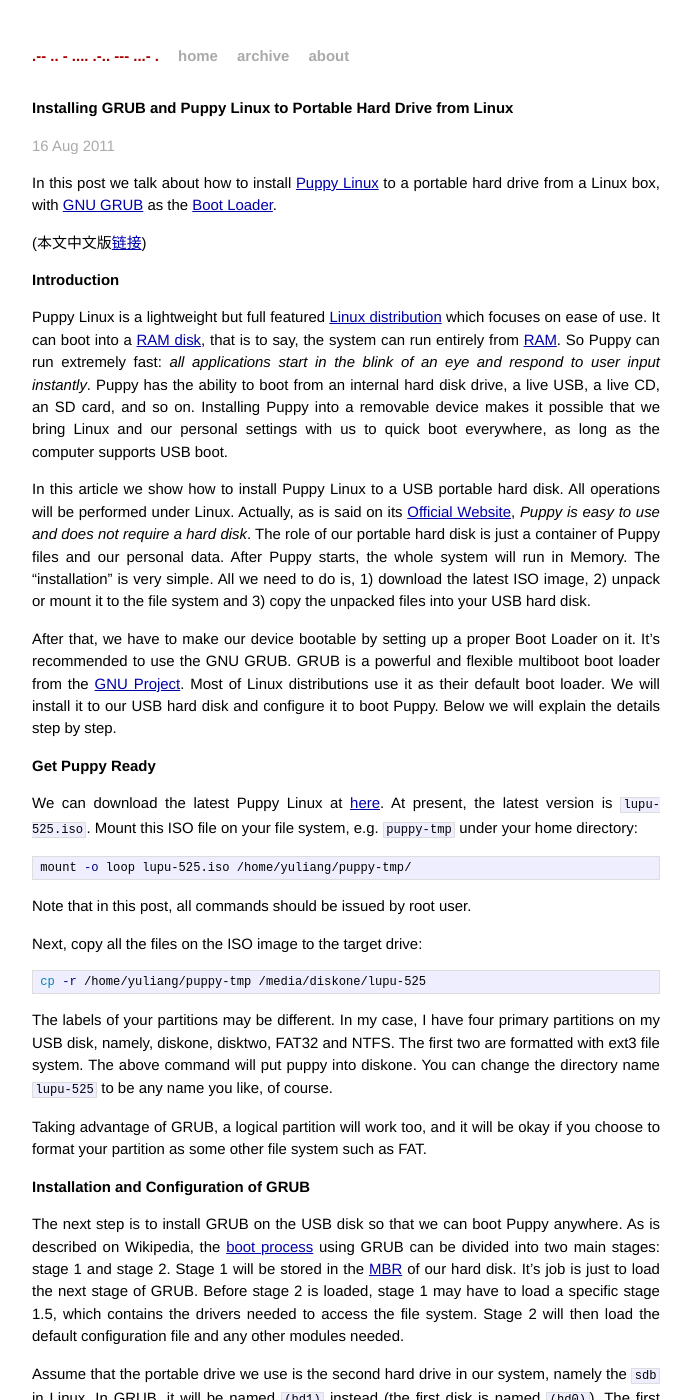
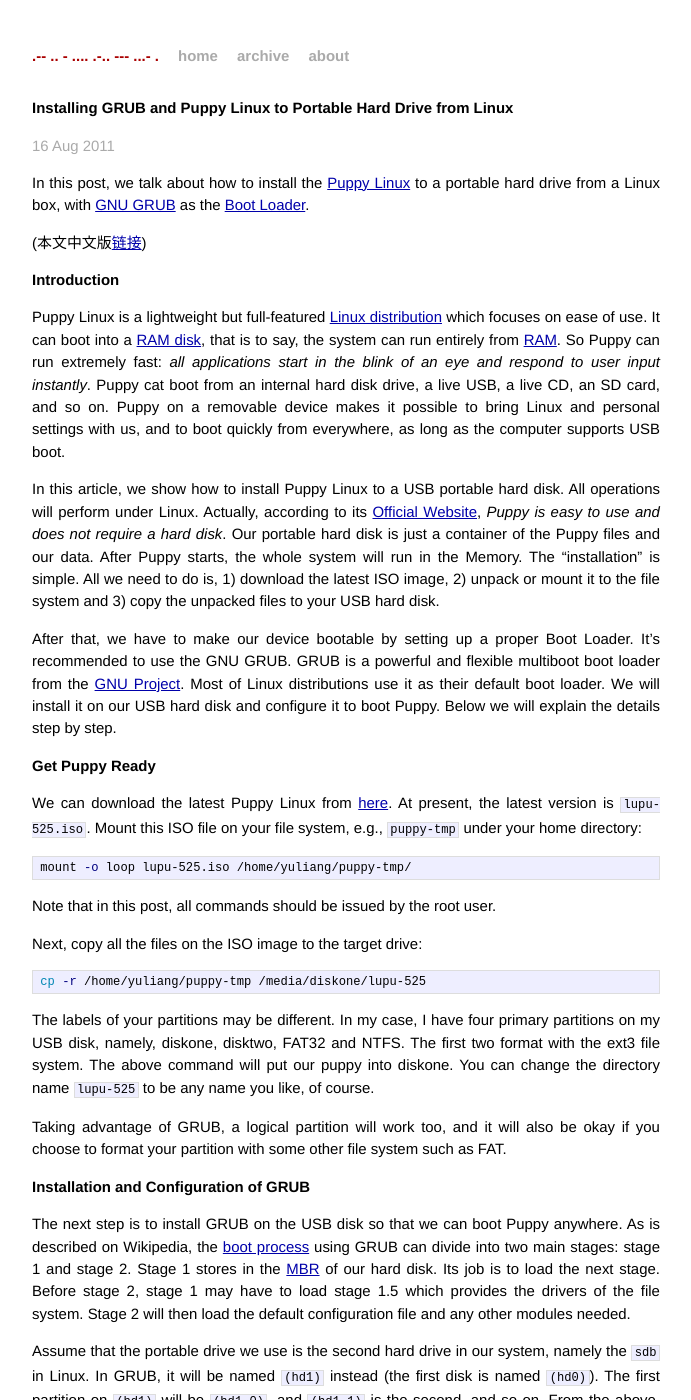
Before and after one commit to gnailuy/gnailuy.com, a Jekyll site: the page built from _posts/2011-08-15-installing-grub-and-puppy-linux-to-portable-hard-drive-from-linux.markdown, in a window 1280 px wide and 1400 px high. Shown: the whole window, without its empty margins (294-985 px from the left). Built offline with Jekyll 4.4.1, drawn with Linux system fonts in a browser that asks for light colours; Markdown is read by kramdown in place of the engine named in the settings; comment, search, counter and statistics services are not loaded; some of the changed text lies outside the part shown.

Commit message:
grammarly

````diff
--- a/_posts/2011-08-15-installing-grub-and-puppy-linux-to-portable-hard-drive-from-linux.markdown
+++ b/_posts/2011-08-15-installing-grub-and-puppy-linux-to-portable-hard-drive-from-linux.markdown
@@ -5,7 +5,7 @@
 categories: [ linux ]
 ---
 
-In this post we talk about how to install [Puppy Linux][puppylinux] to a portable hard drive from a Linux box, with [GNU GRUB][grub] as the [Boot Loader][bootloader].
+In this post, we talk about how to install the [Puppy Linux][puppylinux] to a portable hard drive from a Linux box, with [GNU GRUB][grub] as the [Boot Loader][bootloader].
 
 <!-- more -->
 
@@ -13,32 +13,32 @@
 
 ## Introduction
 
-Puppy Linux is a lightweight but full featured [Linux distribution][linux-dist] which focuses on ease of use. It can boot into a [RAM disk][ramdisk], that is to say,
+Puppy Linux is a lightweight but full-featured [Linux distribution][linux-dist] which focuses on ease of use. It can boot into a [RAM disk][ramdisk], that is to say,
 the system can run entirely from [RAM][ram]. So Puppy can run extremely fast: *all applications start in the blink of an eye and respond to user input instantly*.
-Puppy has the ability to boot from an internal hard disk drive, a live USB, a live CD, an SD card, and so on.
-Installing Puppy into a removable device makes it possible that we bring Linux and our personal settings with us to quick boot everywhere,
+Puppy cat boot from an internal hard disk drive, a live USB, a live CD, an SD card, and so on.
+Puppy on a removable device makes it possible to bring Linux and personal settings with us, and to boot quickly from everywhere,
 as long as the computer supports USB boot.
 
-In this article we show how to install Puppy Linux to a USB portable hard disk. All operations will be performed under Linux.
-Actually, as is said on its [Official Website][puppylinux-inst], *Puppy is easy to use and does not require a hard disk*.
-The role of our portable hard disk is just a container of Puppy files and our personal data. After Puppy starts, the whole system will run in Memory.
-The "installation" is very simple.
-All we need to do is, 1) download the latest ISO image, 2) unpack or mount it to the file system and 3) copy the unpacked files into your USB hard disk.
+In this article, we show how to install Puppy Linux to a USB portable hard disk. All operations will perform under Linux.
+Actually, according to its [Official Website][puppylinux-inst], *Puppy is easy to use and does not require a hard disk*.
+Our portable hard disk is just a container of the Puppy files and our data. After Puppy starts, the whole system will run in the Memory.
+The "installation" is simple.
+All we need to do is, 1) download the latest ISO image, 2) unpack or mount it to the file system and 3) copy the unpacked files to your USB hard disk.
 
-After that, we have to make our device bootable by setting up a proper Boot Loader on it. It's recommended to use the GNU GRUB.
+After that, we have to make our device bootable by setting up a proper Boot Loader. It's recommended to use the GNU GRUB.
 GRUB is a powerful and flexible multiboot boot loader from the [GNU Project][gnu-proj]. Most of Linux distributions use it as their default boot loader.
-We will install it to our USB hard disk and configure it to boot Puppy. Below we will explain the details step by step.
+We will install it on our USB hard disk and configure it to boot Puppy. Below we will explain the details step by step.
 
 ### Get Puppy Ready
 
-We can download the latest Puppy Linux at [here][puppy-down]. At present, the latest version is `lupu-525.iso`.
-Mount this ISO file on your file system, e.g. `puppy-tmp` under your home directory:
+We can download the latest Puppy Linux from [here][puppy-down]. At present, the latest version is `lupu-525.iso`.
+Mount this ISO file on your file system, e.g., `puppy-tmp` under your home directory:
 
 ``` bash
 mount -o loop lupu-525.iso /home/yuliang/puppy-tmp/
 ```
 
-Note that in this post, all commands should be issued by root user.
+Note that in this post, all commands should be issued by the root user.
 
 Next, copy all the files on the ISO image to the target drive:
 
@@ -47,22 +47,22 @@
 ```
 
 The labels of your partitions may be different. In my case, I have four primary partitions on my USB disk, namely, diskone,  disktwo, FAT32 and NTFS.
-The first two are formatted with ext3 file system. The above command will put puppy into diskone.
+The first two format with the ext3 file system. The above command will put our puppy into diskone.
 You can change the directory name `lupu-525` to be any name you like, of course.
 
-Taking advantage of GRUB, a logical partition will work too, and it will be okay if you choose to format your partition as some other file system such as FAT.
+Taking advantage of GRUB, a logical partition will work too, and it will also be okay if you choose to format your partition with some other file system such as FAT.
 
 ## Installation and Configuration of GRUB
 
 The next step is to install GRUB on the USB disk so that we can boot Puppy anywhere.
-As is described on Wikipedia, the [boot process][boot-process] using GRUB can be divided into two main stages: stage 1 and stage 2.
-Stage 1 will be stored in the [MBR][mbr] of our hard disk. It's job is just to load the next stage of GRUB.
-Before stage 2 is loaded, stage 1 may have to load a specific stage 1.5, which contains the drivers needed to access the file system.
+As is described on Wikipedia, the [boot process][boot-process] using GRUB can divide into two main stages: stage 1 and stage 2.
+Stage 1 stores in the [MBR][mbr] of our hard disk. Its job is to load the next stage.
+Before stage 2, stage 1 may have to load stage 1.5 which provides the drivers of the file system.
 Stage 2 will then load the default configuration file and any other modules needed.
 
 Assume that the portable drive we use is the second hard drive in our system, namely the `sdb` in Linux.
 In GRUB, it will be named `(hd1)` instead (the first disk is named `(hd0)`). The first partition on `(hd1)` will be `(hd1,0)`, and `(hd1,1)` is the second, and so on.
-From the above we can see that Puppy's directory `lupu-525` is stored in `(hd1,0)`. We will put GRUB's stage files and configuration files into `(hd1,0)` too.
+From the above, we can see that Puppy's directory `lupu-525` stores in `(hd1,0)`. We will put GRUB's stage files and configuration files into `(hd1,0)` too.
 
 ### Installation
 
@@ -80,7 +80,7 @@
 
 #### 2. Using GRUB Interactive Shell
 
-GRUB provides a bash-like command line interface. This interface can be seen by pressing `c` key on the graphical interface at the start of our computer.
+GRUB provides a bash-like command line interface. This interface can be seen by pressing `c` on the graphical interface at the start of the boot procedure.
 Here we will take advantage of an emulator of GRUB's command shell.
 
 First, we can copy the existing GRUB files in our Linux system to the portable disk:
@@ -89,7 +89,7 @@
 cp -r /boot/grub /media/diskone/
 ```
 
-Then, we will install stage 1 to the MBR of our disk. Type `grub` after the Linux command prompt. In the GRUB shell popped up, issue this command:
+Then, we install stage 1 to the MBR. Type `grub` after the Linux command prompt. In the GRUB shell popped up, issue this command:
 
 ``` text
 grub> root (hd1,0)
@@ -101,13 +101,13 @@
 
 ### Configuration
 
-The default configuration file of GRUB in openSUSE or Debian/ubuntu is named `menu.lst` in the `grub` directory.
+The default configuration file of GRUB in openSUSE or Debian/Ubuntu is named `menu.lst` in the `grub` directory.
 But in Gentoo or Redhat/CentOS/Fedora, it is `grub.conf` instead.
 
-If you install GRUB from Fedora and don't have a `grub.conf`, GRUB will not able to find the default configuration file,
-so the command line interface will be prompted when it start.
-I encountered this problem after I reinstall GRUB stage 1 from Fedora without renaming `menu.lst` generated by Debian's grub program to `grub.conf`.
-In practice, it's recommended that you have both the two configuration files. One of them could be a [symbolic link][s-link] of the other.
+If you install GRUB from Fedora and don't have a `grub.conf`, GRUB will not be able to find the default configuration file,
+so the command line interface will be prompted when it started.
+I encountered this problem after I reinstall GRUB stage 1 from Fedora without renaming my `menu.lst` generated by Debian's grub program to `grub.conf`.
+In practice, it's recommended to have both configuration files. One of them could be a [symbolic link][s-link] of the other.
 
 Here we provide a simple configuration file that could be used to boot Puppy we just installed.
 You can use it directly by putting it into your grub directory, or add the kernel list to your own configuration file.
@@ -123,8 +123,8 @@
 initrd /lupu-525/initrd.gz
 {% endhighlight %}
 
-You may want to install multiple Puppy Linux in your portable disk, e.g. an English version and a Chinese version.
-This can be pretty simple using the GRUB we just installed. Just put Puppy files in different directories, then add proper kernel list into the above configuration file.
+You may want to install multiple Puppy Linux on your portable disk, e.g., an English version and a Chinese version.
+This is pretty simple with GRUB. Just put Puppy files in different directories, then add proper kernel list into the above configuration file.
 
 [puppylinux]:           http://puppylinux.org/
 [puppylinux-inst]:      http://puppylinux.org/main/How%20NOT%20to%20install%20Puppy.htm
````
